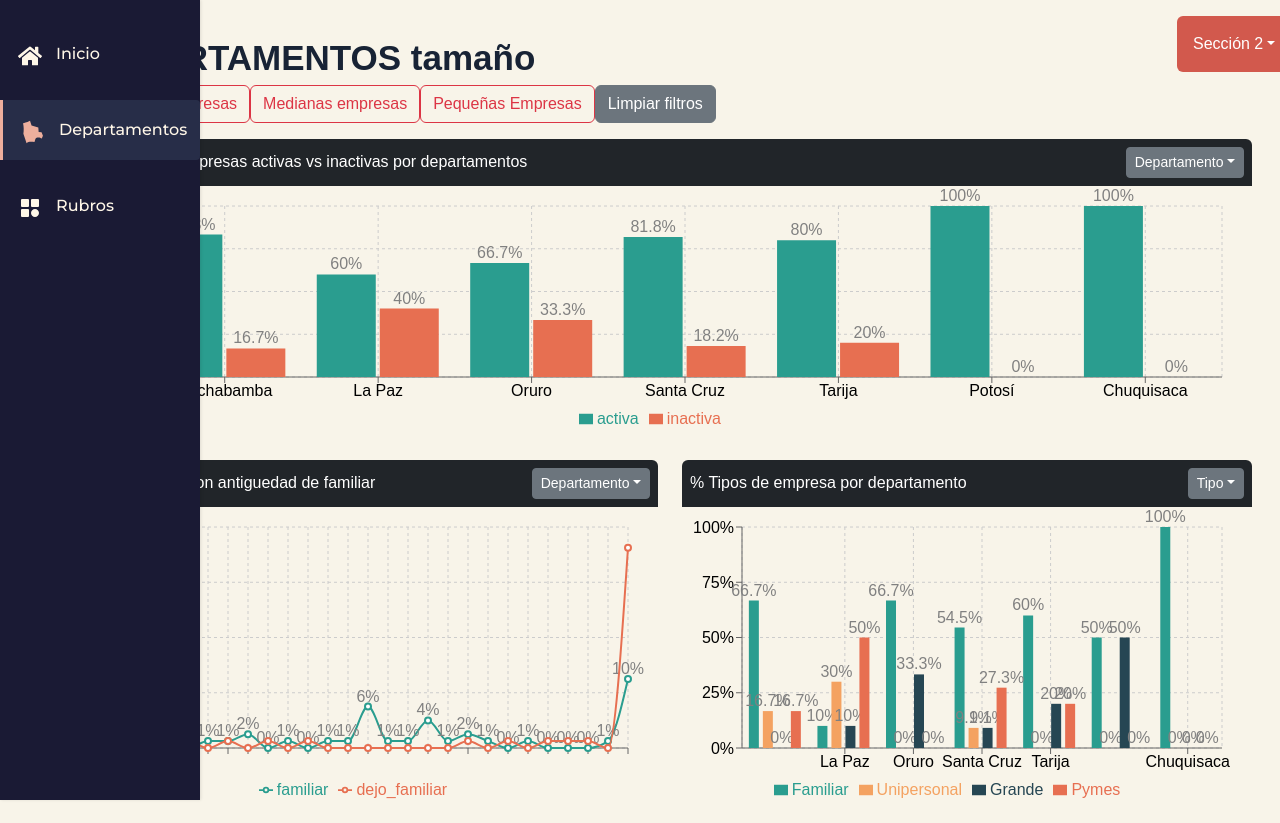
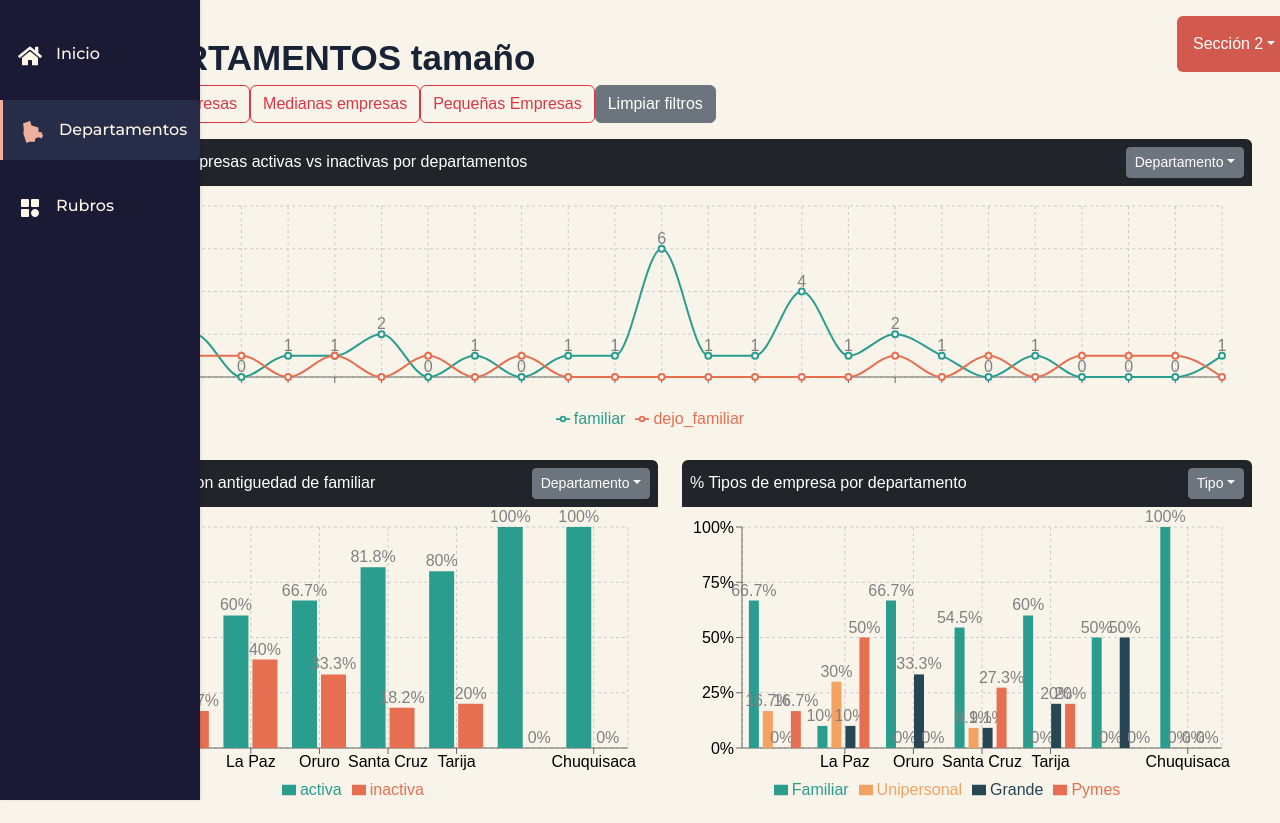
Before and after one commit to TaniaPerezD/dashboard-sis2, a React (Create React App) app: page /Departamental/SeccionDos in a window 1280 px wide. Built offline with nearby package versions, Linux system fonts and the light colour scheme.

Commit message:
Cambios en tal

```diff
--- a/src/pages/seccionDep/seccionDosDep.jsx
+++ b/src/pages/seccionDep/seccionDosDep.jsx
@@ -25,18 +25,21 @@ const SeccionDosPage = () => {
             const anioInicio = empresa.anio_inicio_familiar;
             const anioFin = empresa.anio_fin_familiar;
 
-            if (!resumen[anioInicio]) {
-                resumen[anioInicio] = { anio: anioInicio, familiar: 0, dejo_familiar: 0};
+            if (anioInicio != null) { // esto filtra null y undefined
+                if (!resumen[anioInicio]) {
+                    resumen[anioInicio] = { anio: anioInicio, familiar: 0, dejo_familiar: 0 };
+                }
+                resumen[anioInicio].familiar++;
             }
-            resumen[anioInicio].familiar++;
 
-            if (!resumen[anioFin]) {
-                resumen[anioFin] = { anio: anioFin, familiar: 0, dejo_familiar: 0};
+            if (anioFin != null) {
+                if (!resumen[anioFin]) {
+                    resumen[anioFin] = { anio: anioFin, familiar: 0, dejo_familiar: 0 };
+                }
+                resumen[anioFin].dejo_familiar++;
             }
-            resumen[anioFin].dejo_familiar++;
-
         });
-
+        console.log('Resumen ',resumen);
         return Object.values(resumen).map(dep => ({
             anio: dep.departamento,
             familiar: dep.familiar,
@@ -175,19 +178,19 @@ const SeccionDosPage = () => {
                             </Dropdown>
                         </div>
                         <ResponsiveContainer width="100%" height={250}>
-                            <BarChart data={obtenerDatosActivasInactivas()} margin={{ top: 20, right: 30, left: 0, bottom: 5 }}>
+                            <LineChart data={obtenerDatosAntiguedadFamiliar()} margin={{ top: 20, right: 30, left: 0, bottom: 5 }}>
                                 <CartesianGrid strokeDasharray="3 3" />
-                                <XAxis dataKey="departamento" tick={{ fill: '#000' }} />
-                                <YAxis domain={[0, 100]} tickFormatter={(v) => `${v}%`} tick={{ fill: '#000' }} />
-                                <Tooltip formatter={(value) => `${value}%`} />
+                                <XAxis dataKey="anio" interval={0} angle={-45} tick={{ fill: '#000', fontSize: 12 }} />
+                                <YAxis tickFormatter={(v) => `${v}`} tick={{ fill: '#000' }} />
+                                <Tooltip formatter={(value) => `${value}`} />
                                 <Legend />
-                                <Bar dataKey="activa" fill="#2a9d8f">
-                                    <LabelList dataKey="activa" position="top" formatter={(val) => `${val}%`} />
-                                </Bar>
-                                <Bar dataKey="inactiva" fill="#e76f51">
-                                    <LabelList dataKey="inactiva" position="top" formatter={(val) => `${val}%`} />
-                                </Bar>
-                            </BarChart>
+                                <Line type="monotone" dataKey="familiar" stroke="#2a9d8f" strokeWidth={2}>
+                                    <LabelList dataKey="familiar" position="top" formatter={(val) => `${val}`} />
+                                </Line>
+                                <Line type="monotone" dataKey="dejo_familiar" stroke="#e76f51" strokeWidth={2}>
+                                    <LabelList dataKey="Dejo de ser familiar" position="top" formatter={(val) => `${val}`} />
+                                </Line>
+                            </LineChart>
                         </ResponsiveContainer>
                     </div>
                 </div>
@@ -214,19 +217,19 @@ const SeccionDosPage = () => {
                             </Dropdown>
                         </div>
                         <ResponsiveContainer width="100%" height={300}>
-                            <LineChart data={obtenerDatosAntiguedadFamiliar()} margin={{ top: 20, right: 30, left: 0, bottom: 5 }}>
+                        <BarChart data={obtenerDatosActivasInactivas()} margin={{ top: 20, right: 30, left: 0, bottom: 5 }}>
                                 <CartesianGrid strokeDasharray="3 3" />
-                                <XAxis dataKey="anio" tick={{ fill: '#000' }} />
-                                <YAxis tickFormatter={(v) => `${v}`} tick={{ fill: '#000' }} />
-                                <Tooltip formatter={(value) => `${value}`} />
+                                <XAxis dataKey="departamento" tick={{ fill: '#000' }} />
+                                <YAxis domain={[0, 100]} tickFormatter={(v) => `${v}%`} tick={{ fill: '#000' }} />
+                                <Tooltip formatter={(value) => `${value}%`} />
                                 <Legend />
-                                <Line type="monotone" dataKey="familiar" stroke="#2a9d8f" strokeWidth={2}>
-                                    <LabelList dataKey="familiar" position="top" formatter={(val) => `${val}%`} />
-                                </Line>
-                                <Line type="monotone" dataKey="dejo_familiar" stroke="#e76f51" strokeWidth={2}>
-                                    <LabelList dataKey="Dejo de ser familiar" position="top" formatter={(val) => `${val}%`} />
-                                </Line>
-                            </LineChart>
+                                <Bar dataKey="activa" fill="#2a9d8f">
+                                    <LabelList dataKey="activa" position="top" formatter={(val) => `${val}%`} />
+                                </Bar>
+                                <Bar dataKey="inactiva" fill="#e76f51">
+                                    <LabelList dataKey="inactiva" position="top" formatter={(val) => `${val}%`} />
+                                </Bar>
+                            </BarChart>
                         </ResponsiveContainer>
                     </div>
                 </div>
```
